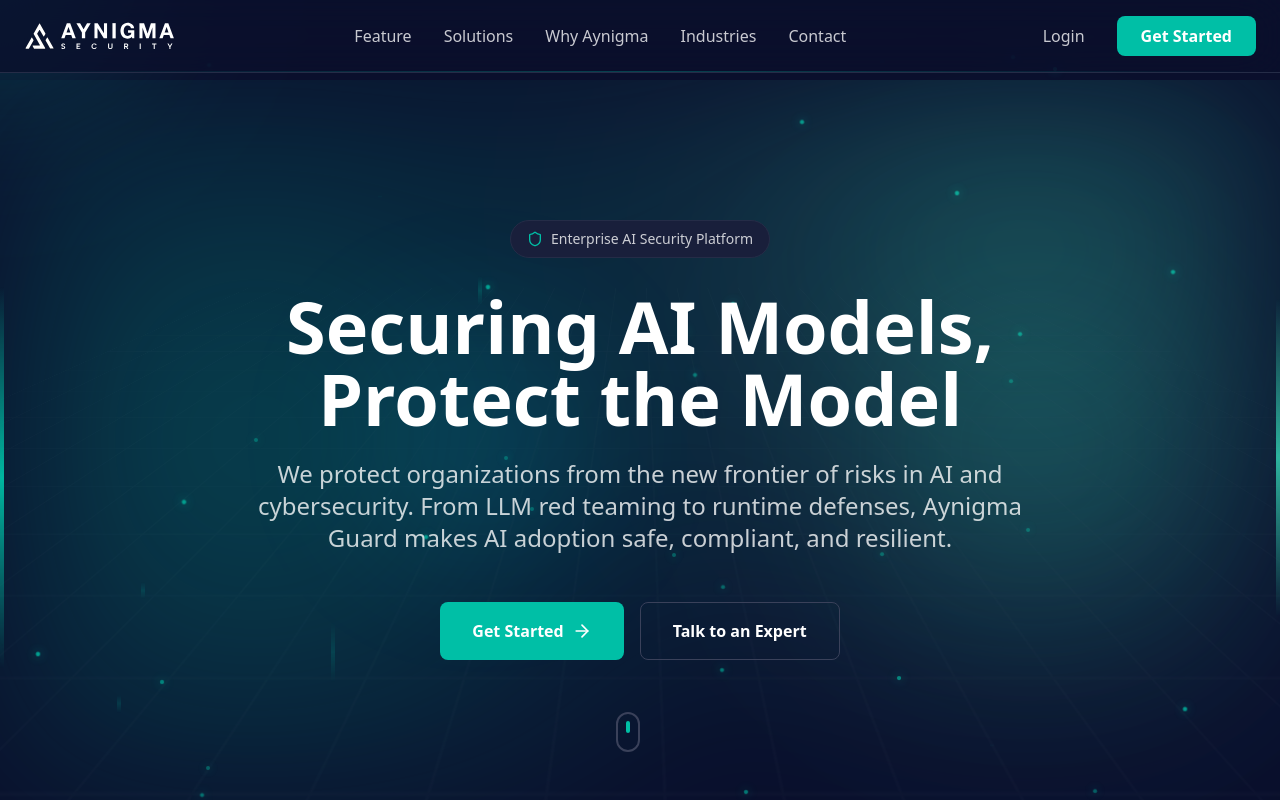
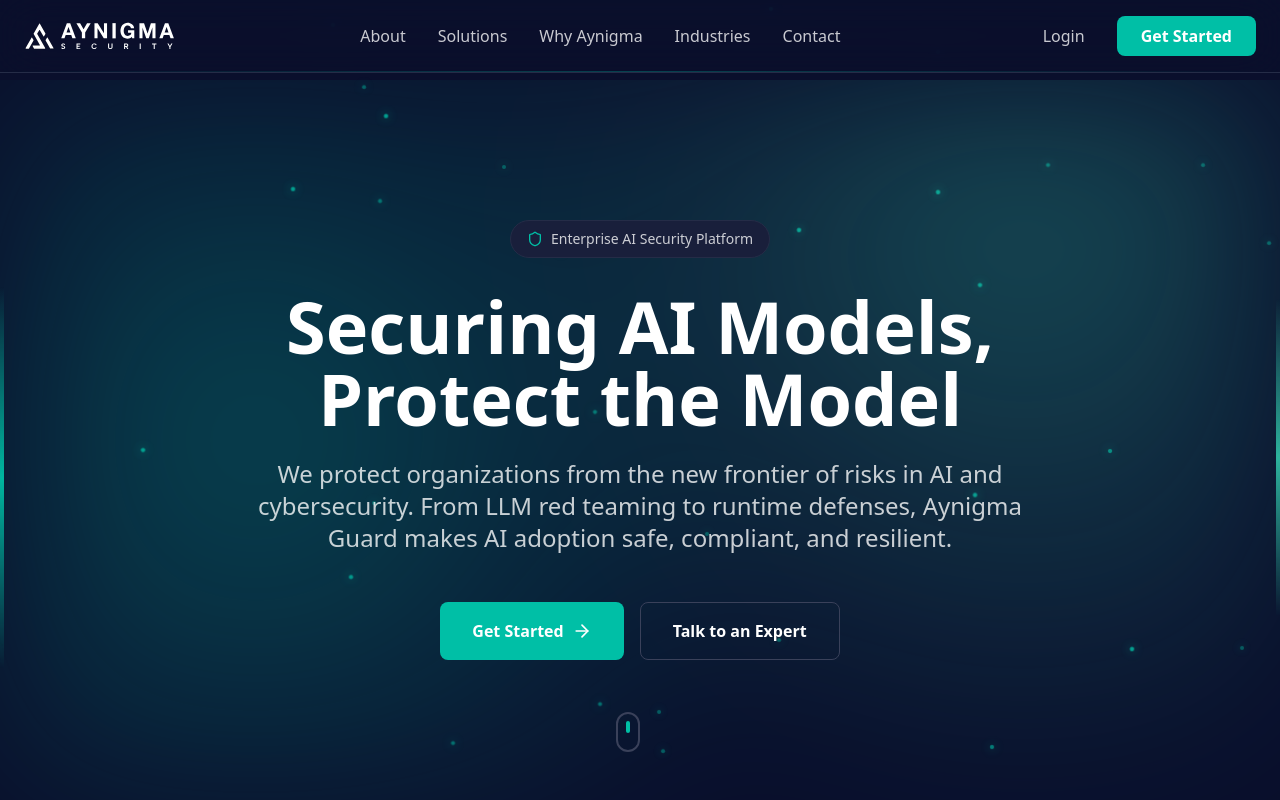
Before and after one commit to shaurya722/aynigmalandingpagemain111, a React (Vite) app: page / in a window 1280 px wide. Shown: the top 800 px of the page. Built offline with nearby package versions, Linux system fonts and the light colour scheme.

Commit message:
added some change

```diff
--- a/src/components/Background3D.tsx
+++ b/src/components/Background3D.tsx
@@ -1,7 +1,7 @@
 export default function Background3D() {
   return (
     <div className='fixed inset-0 overflow-hidden pointer-events-none'>
-      <div className='absolute inset-0' style={{ perspective: '1000px' }}>
+      {/* <div className='absolute inset-0' style={{ perspective: '1000px' }}>
         <div
           className='absolute w-96 h-96 -top-48 -left-48 opacity-30'
           style={{
@@ -36,7 +36,7 @@
           }}
         />
 
-        {/* <div className='absolute top-1/2 left-1/2 -translate-x-1/2 -translate-y-1/2 w-96 h-96'>
+        <div className='absolute top-1/2 left-1/2 -translate-x-1/2 -translate-y-1/2 w-96 h-96'>
           {[...Array(3)].map((_, i) => (
             <div
               key={i}
@@ -61,7 +61,7 @@
               }}
             />
           ))}
-        </div> */}
+        </div>
 
         <div className='absolute inset-0 opacity-20'>
           {[...Array(20)].map((_, i) => (
@@ -97,7 +97,7 @@
 
         <div className='absolute top-0 left-0 w-full h-32 bg-gradient-to-b from-[var(--brand-bg)] to-transparent z-10' />
         <div className='absolute bottom-0 left-0 w-full h-32 bg-gradient-to-t from-[var(--brand-bg)] to-transparent z-10' />
-      </div>
+      </div> */}
 
       <div className='absolute inset-0'>
         {[...Array(30)].map((_, i) => (
--- a/src/components/Header.tsx
+++ b/src/components/Header.tsx
@@ -6,7 +6,7 @@
   const [mobileMenuOpen, setMobileMenuOpen] = useState(false)
 
   const navigation = [
-    { name: 'Feature', href: '#solutions' },
+    { name: 'About', href: '#solutions' },
     { name: 'Solutions', href: '#product' },
     { name: 'Why Aynigma', href: '#why' },
     { name: 'Industries', href: '#industries' },
```
